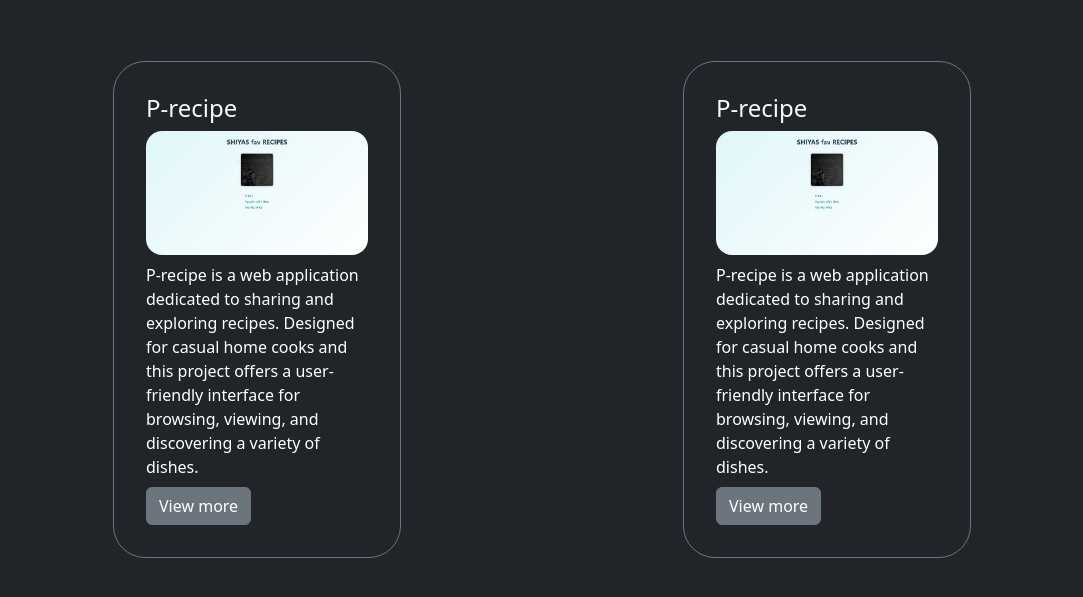
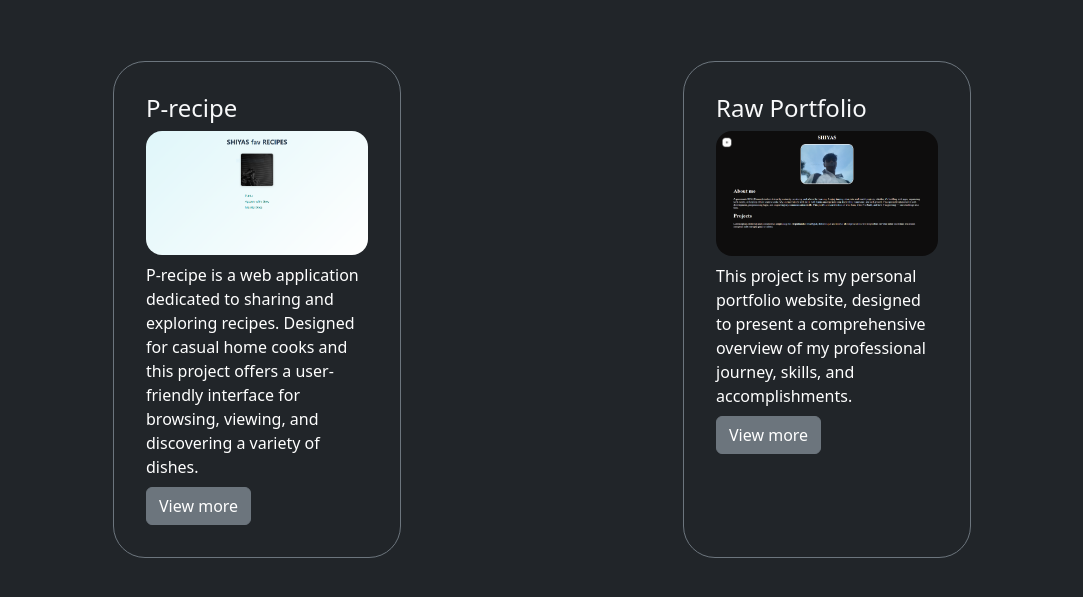
Before and after one commit to shiyyaas/Bootstrap_portfolio, a plain HTML site: page index.html in a window 1280 px wide. Shown: the part 83-680 px from the top of the page, without its empty margins (98-1181 px from the left). Drawn offline with nearby package versions, Linux system fonts and the light colour scheme.

Commit message:
Added Raw portfolio details

```diff
--- a/index.html
+++ b/index.html
@@ -71,10 +71,10 @@
             <div class="card bg-dark text-light border-secondary rounded-5" style="width: 18rem;">
 
     <div class="card-body m-3">
-        <h4 class="card-title">P-recipe</h4>
-        <img class="card-img rounded-4" src="images/P-recipe.PNG" alt="Card image cap">
+        <h4 class="card-title">Raw Portfolio</h4>
+        <img class="card-img rounded-4" src="images/Preview.PNG" alt="Card image cap">
 
-        <p class="card-text my-2">P-recipe is a web application dedicated to sharing and exploring recipes. Designed for casual home cooks and  this project offers a user-friendly interface for browsing, viewing, and discovering a variety of dishes.</p>
+        <p class="card-text my-2">This project is my personal portfolio website, designed to present a comprehensive overview of my professional journey, skills, and accomplishments. </p>
         <a href="#" class="btn btn-secondary">View more</a>
     </div>
 
@@ -91,11 +91,11 @@
 
 
 
-    <!-- Here’s an updated overview of your projects with expanded, detailed descriptions and without the third repository:
+    <!-- Here’s an updated overview of my projects with expanded, detailed descriptions and without the third repository:
 
 **portfolio**
 - Description:
-  This project is your personal portfolio website, designed to present a comprehensive overview of your professional journey, skills, and accomplishments. It serves as a digital resume and an interactive platform for networking, allowing visitors to quickly understand who you are, what you can do, and what you have achieved. The site typically features distinct sections such as an introduction or about me, a showcase of highlighted projects, a timeline of your professional or academic experience, a skills summary, and contact information. Built primarily with HTML, the portfolio leverages modern web design principles to ensure it is visually appealing, mobile-friendly, and easy to navigate. It can be used to impress potential employers, collaborators, or clients, and is a central hub for presenting your online presence in a controlled and professional manner.
+  This project is my personal portfolio website, designed to present a comprehensive overview of my professional journey, skills, and accomplishments. It serves as a digital resume and an interactive platform for networking, allowing visitors to quickly understand who you are, what you can do, and what you have achieved. The site typically features distinct sections such as an introduction or about me, a showcase of highlighted projects, a timeline of my professional or academic experience, a skills summary, and contact information. Built primarily with HTML, the portfolio leverages modern web design principles to ensure it is visually appealing, mobile-friendly, and easy to navigate. It can be used to impress potential employers, collaborators, or clients, and is a central hub for presenting my online presence in a controlled and professional manner.
 
   - Main Language: HTML
   - Website: [View Site](https://shiyyaas.github.io/portfolio/)
@@ -106,7 +106,7 @@
 
 **P-recipe**
 - Description:
-  P-recipe is a web application dedicated to sharing and exploring recipes. Designed for both casual home cooks and culinary enthusiasts, this project offers a user-friendly interface for browsing, viewing, and discovering a variety of dishes. The website is structured to display each recipe with detailed instructions, ingredient lists, and preparation tips. Users can navigate through different categories, search for specific recipes, and get inspiration for their next meal. The project is built with HTML and focuses on clear presentation and easy accessibility, making it suitable for all ages and cooking skill levels. Ideal for sharing your own culinary creations or curating favorite recipes from around the web, P-recipe aims to foster a community around cooking, learning new techniques, and celebrating food culture.
+  P-recipe is a web application dedicated to sharing and exploring recipes. Designed for both casual home cooks and culinary enthusiasts, this project offers a user-friendly interface for browsing, viewing, and discovering a variety of dishes. The website is structured to display each recipe with detailed instructions, ingredient lists, and preparation tips. Users can navigate through different categories, search for specific recipes, and get inspiration for their next meal. The project is built with HTML and focuses on clear presentation and easy accessibility, making it suitable for all ages and cooking skill levels. Ideal for sharing my own culinary creations or curating favorite recipes from around the web, P-recipe aims to foster a community around cooking, learning new techniques, and celebrating food culture.
 
   - Main Language: HTML
   - Website: [View Site](https://shiyyaas.github.io/P-recipe/)
```
Also changed, not shown: images/Preview.PNG (added).
